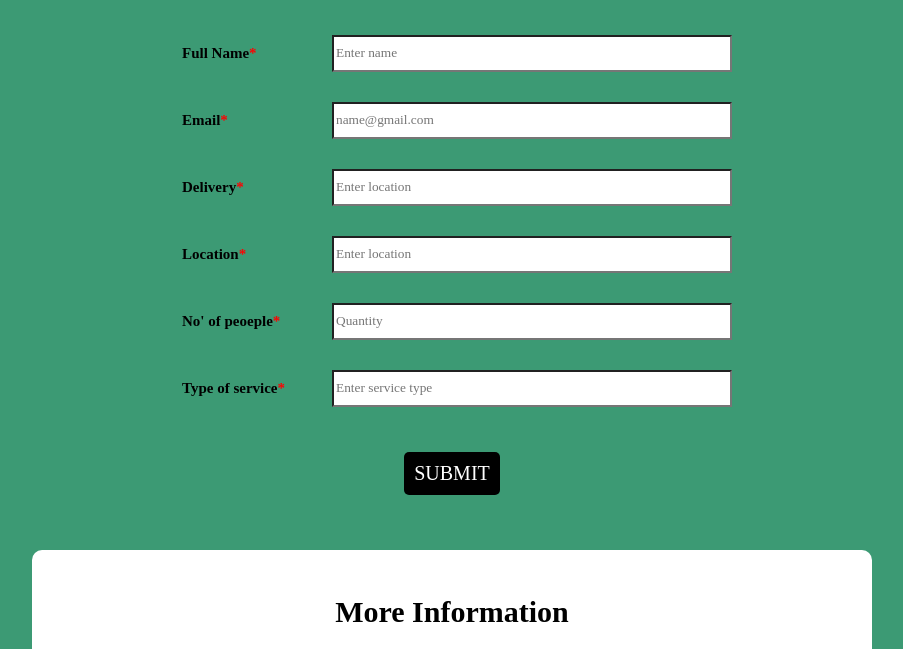
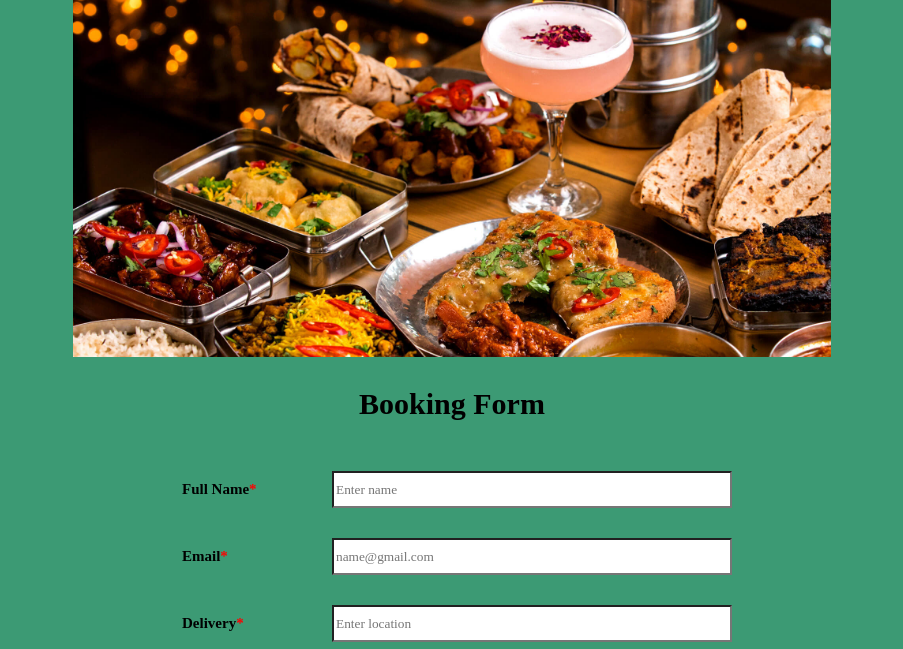
Before and after one commit to mariamayowa/Peckham-Daz-Project, a plain HTML site: page src/index.html in a window 1280 px wide. Shown: the part 686-1335 px from the top of the page, without its empty margins (188-1091 px from the left). Drawn offline with Linux system fonts and the light colour scheme.

Commit message:
Added an image in HTML and resized/position using CSS.

```diff
--- a/src/index.html
+++ b/src/index.html
@@ -45,6 +45,8 @@
             Toggle Theme
         </button>
     </div>
+
+    <img src="Food-pic.jpg"/>
 
     <h3 id="book">Booking Form</h3>
 
--- a/src/style.css
+++ b/src/style.css
@@ -92,6 +92,13 @@
     text-align: center;
   }
 
+  img {
+    width: 60%;
+    display: flex;
+    margin: auto;
+
+  }
+
   .user-details {
       margin: 5px auto 0;
       padding: 5px 35px;
@@ -168,7 +175,6 @@
 
   .contact {
     margin: 10px;
-    color: black;
   }
 
   .map {
```
Also changed, not shown: src/Food-pic.jpg (added), 2 other files.
